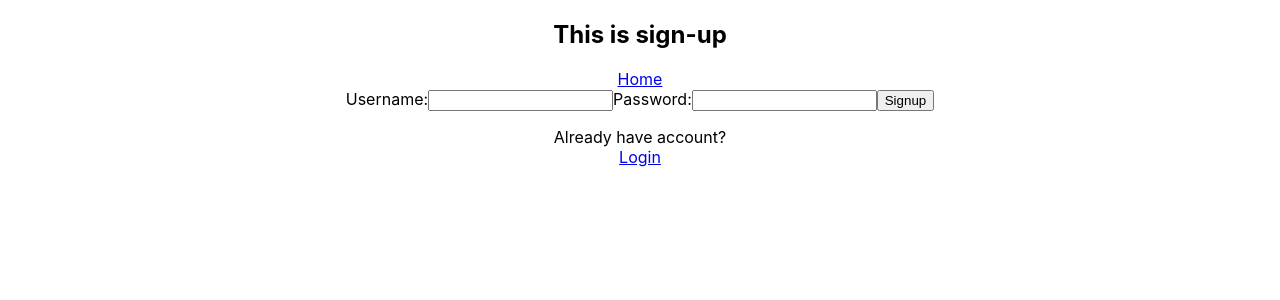
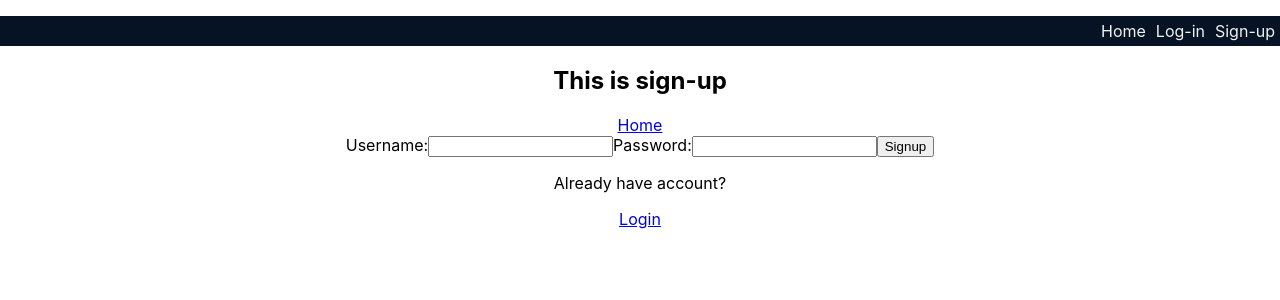
Before and after one commit to ThiloSp/mapabird, a React (Create React App) app in the folder front-client/: page /signup in a window 1280 px wide. Shown: the top 300 px of the page. Built offline with nearby package versions, Linux system fonts and the light colour scheme; no server answers.

Commit message:
navbar included, but shows Home always

```diff
--- a/front-client/package.json
+++ b/front-client/package.json
@@ -4,13 +4,14 @@
   "private": true,
   "dependencies": {
     "axios": "^0.18.0",
+    "google-maps-react": "^2.0.2",
     "react": "^16.8.3",
     "react-dom": "^16.8.3",
     "react-router-dom": "^4.3.1",
     "react-scripts": "2.1.5"
   },
   "scripts": {
-    "start":"dotenv -e ./.env.development react-scripts start",
+    "start": "dotenv -e ./.env.development react-scripts start",
     "build": "react-scripts build",
     "test": "react-scripts test",
     "eject": "react-scripts eject"
--- a/front-client/src/App.js
+++ b/front-client/src/App.js
@@ -7,6 +7,7 @@ import Login from "./components/authentification/Login";
 import Profile from "./components/profile/Profile";
 import AuthService from "./components/authentification/auth-service";
 import Mapbirds from "./components/map/Mapbirds";
+import Navbar from "./components/navbar/Navbar";
 
 class App extends Component {
   constructor(props) {
@@ -40,66 +41,56 @@ class App extends Component {
 
   render() {
     this.fetchUser();
-    if (this.state.loggedInUser) {
     return (
       <div className="App">
+      {/* <Navbar changeUser={this.changeUser} user={this.state.user}/> */}
+      <Navbar getUser={this.getTheUser} userInSession={this.state.loggedInUser}/>
         <Switch>
           <Route exact path="/mapbirds" component={Mapbirds} />
           <Route exact path="/" component={Home} />
           <Route
             exact
             path="/profile"
-              render={() => (
+            render={() =>
+              this.state.loggedInUser ? (
                 <Profile
                   getUser={this.getTheUser}
                   userInSession={this.state.loggedInUser}
                 />
-              )}
+              ) : (
+                <Profile
+                  getUser={this.getTheUser}
+                  userInSession={this.state.loggedInUser}
+                />
+              )
+            }
           />
           <Route
             exact
             path="/login"
-              render={() => <Redirect to="/profile" />}
+            render={() =>
+              this.state.loggedInUser ? (
+                <Redirect to="/profile" />
+              ) : (
+                <Login getUser={this.getTheUser} />
+              )
+            }
           />
           <Route
             exact
             path="/signup"
-              render={() => <Redirect to="/profile" />}
-            />
-          </Switch>
-        </div>
-      );
-    } else {
-      return (
-        <div className="App">
-          <Switch>
-            <Route exact path="/mapbirds" component={Mapbirds} />
-            <Route exact path="/" component={Home} />
-            <Route
-              exact
-              path="/signup"
-              render={() => <Signup getUser={this.getTheUser} />}
-            />
-            <Route
-              exact
-              path="/login"
-              render={() => <Login getUser={this.getTheUser} />}
-            />
-            <Route
-              exact
-              path="/profile"
-              render={() => (
-                <Profile
-                  getUser={this.getTheUser}
-                  userInSession={this.state.loggedInUser}
-                />
-              )}
+            render={() =>
+              this.state.loggedInUser ? (
+                <Redirect to="/profile" />
+              ) : (
+                <Signup getUser={this.getTheUser} />
+              )
+            }
           />
         </Switch>
       </div>
     );
   }
 }
-}
 
 export default App;
--- a/front-client/src/components/authentification/Login.jsx
+++ b/front-client/src/components/authentification/Login.jsx
@@ -52,12 +52,10 @@ class Login extends Component {
 
           <input type="submit" value="Login" />
         </form>
-        <p>
-          Don't have account?
-          <div>
-            <Link to={"/signup"}> Signup</Link>
-          </div>
-        </p>
+        <p>Don't have account?</p>
+        <div>
+          <Link to={"/signup"}> Signup</Link>
+        </div>
       </div>
     );
   }
--- a/front-client/src/components/authentification/Signup.jsx
+++ b/front-client/src/components/authentification/Signup.jsx
@@ -63,12 +63,10 @@ class Signup extends Component {
             <input type="submit" value="Signup" />
           </form>
 
-          <p>
-            Already have account?
-            <div>
-              <Link to="/login"> Login</Link>
-            </div>
-          </p>
+          <p>Already have account?</p>
+          <div>
+            <Link to="/login"> Login</Link>
+          </div>
         </div>
       </div>
     );
--- /dev/null
+++ b/front-client/src/components/navbar/Navbar.css
@@ -0,0 +1,22 @@
+.nav {
+  background-color: #061324;
+  color: white;
+}
+
+.nav ul {
+  display: flex;
+  flex-direction: row;
+  justify-content: flex-end;
+}
+
+.nav li {
+  padding: 5px;
+}
+
+.hide {
+  display: none;
+}
+
+.show {
+  display: block;
+}
--- /dev/null
+++ b/front-client/src/components/navbar/Navbar.jsx
@@ -0,0 +1,70 @@
+import React, { Component } from "react";
+import { Link } from "react-router-dom";
+import AuthService from "../authentification/auth-service";
+import "../navbar/Navbar.css";
+
+class Navbar extends Component {
+  constructor(props) {
+    super(props);
+    this.state = { loggedInUser: null };
+    this.service = new AuthService();
+  }
+
+  componentDidMount() {
+    this.setState({ ...this.state, loggedInUser: this.props.userInSession });
+  }
+  componentWillReceiveProps(nextProps) {
+    this.setState({ ...this.state, loggedInUser: nextProps["userInSession"] });
+  }
+
+  logoutUser = () => {
+    this.service.logout().then(() => {
+      this.setState({ loggedInUser: null });
+      this.props.getUser(null);
+    });
+  };
+  render() {
+    return (
+      <nav className="nav">
+        <ul>
+          <li className="show">
+            <Link to="/" style={{ textDecoration: "none", color: "#F1F1F1" }}>
+              Home
+            </Link>
+          </li>
+          <li className={this.state.loggedInUser ? "hide" : "show"}>
+            <Link
+              to="/login"
+              style={{ textDecoration: "none", color: "#F1F1F1" }}
+            >
+              Log-in
+            </Link>
+          </li>
+          <li className={this.state.loggedInUser ? "hide" : "show"}>
+            <Link
+              to="/signup"
+              style={{ textDecoration: "none", color: "#F1F1F1" }}
+            >
+              Sign-up
+            </Link>
+          </li>
+          <li className={this.state.loggedInUser ? "show" : "hide"}>
+            <Link
+              to="/profile"
+              style={{ textDecoration: "none", color: "#F1F1F1" }}
+            >
+              Profile
+            </Link>
+          </li>
+          <li className={this.state.loggedInUser ? "show" : "hide"}>
+            <Link to="/">
+              <button onClick={() => this.logoutUser()}>Logout</button>
+            </Link>
+          </li>
+        </ul>
+      </nav>
+    );
+  }
+}
+
+export default Navbar;
--- a/front-client/src/components/profile/Profile.jsx
+++ b/front-client/src/components/profile/Profile.jsx
@@ -24,7 +24,7 @@ class Profile extends Component {
     });
   };
 
-  handleFileUpload = e => {
+  /* handleFileUpload = e => {
     console.log("The file to be uploaded is: ", e.target.files[0]);
 
     const uploadData = new FormData();
@@ -40,7 +40,7 @@ class Profile extends Component {
       .catch(err => {
         console.log("Error while uploading the file: ", err);
       });
-  };
+  }; */
 
   render() {
     if (this.state.loggedInUser) {
```
Also changed, not shown: 1 other file (tests, documents, lock files or other folders). Lines whose indentation alone changed are shown as unchanged.
